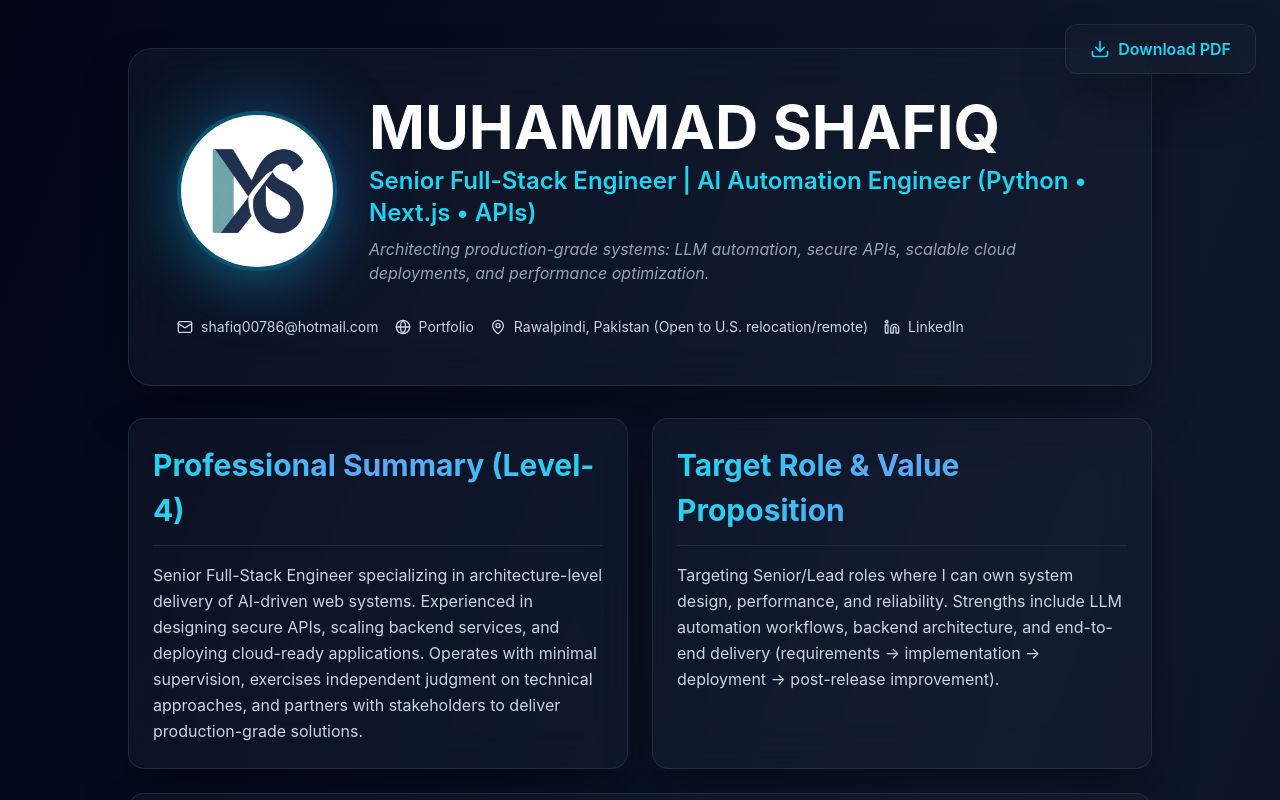
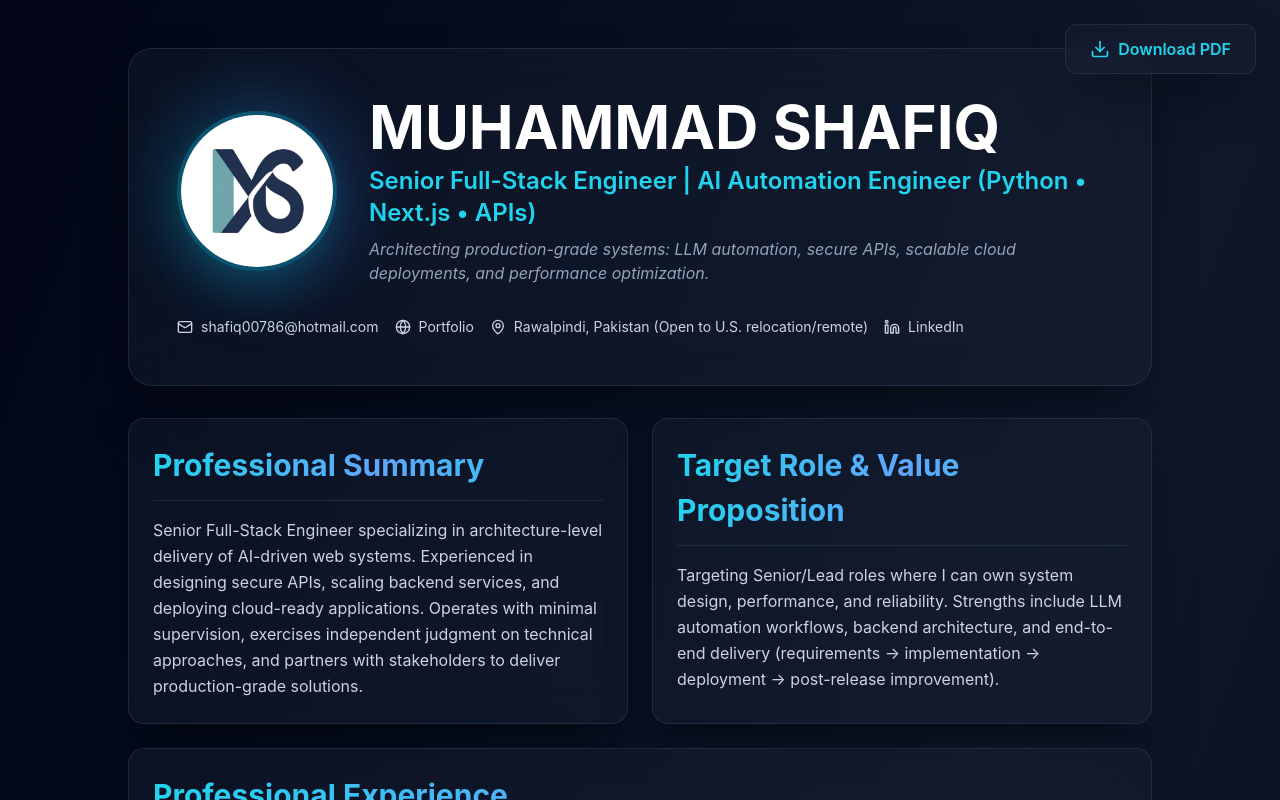
Before and after one commit to Shafiqmuhammad/cv-muhammadshafiq, a Next.js app: page / in a window 1280 px wide. Shown: the top 800 px of the page. Built offline with nearby package versions, Linux system fonts and the light colour scheme.

Commit message:
cv updated

```diff
--- a/app/components/cv.tsx
+++ b/app/components/cv.tsx
@@ -643,7 +643,7 @@ function Cv() {
               </a>
 
               <a
-                href="https://muhammad-shafiq00786.vercel.app/"
+                href="https://cv-muhammadshafiq.vercel.app/"
                 target="_blank"
                 rel="noopener noreferrer"
                 className="contact-link"
@@ -673,7 +673,7 @@ function Cv() {
         {/* SUMMARY + TARGET ROLE */}
         <div className="grid md:grid-cols-2 gap-6">
           <motion.div variants={itemVariants} className="glass-card rounded-2xl p-6 hover-lift">
-            <h2 className="section-title">Professional Summary (Level-4)</h2>
+            <h2 className="section-title">Professional Summary</h2>
             <p className="text-slate-300 leading-relaxed">
               Senior Full-Stack Engineer specializing in architecture-level delivery of AI-driven web
               systems. Experienced in designing secure APIs, scaling backend services, and deploying
@@ -929,7 +929,7 @@ function Cv() {
           <div className="flex flex-col items-center gap-4">
             <div className="flex flex-wrap justify-center gap-4 text-sm text-slate-300">
               <a
-                href="https://muhammad-shafiq00786.vercel.app/"
+                href="https://cv-muhammadshafiq.vercel.app/"
                 target="_blank"
                 rel="noopener noreferrer"
                 className="contact-link"
@@ -950,7 +950,7 @@ function Cv() {
 
             <div className="glass-card p-4 rounded-xl bg-white/5">
               <QRCodeCanvas
-                value="https://muhammad-shafiq00786.vercel.app/"
+                value="https://cv-muhammadshafiq.vercel.app/"
                 size={120}
                 bgColor="transparent"
                 fgColor="#22d3ee"
```
